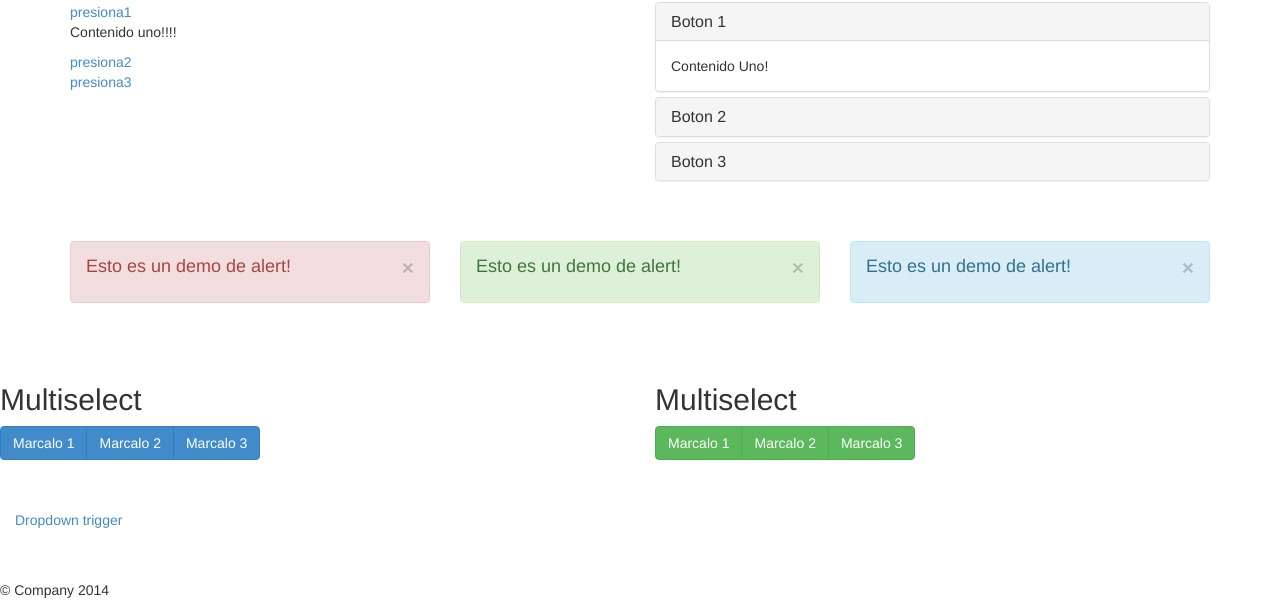
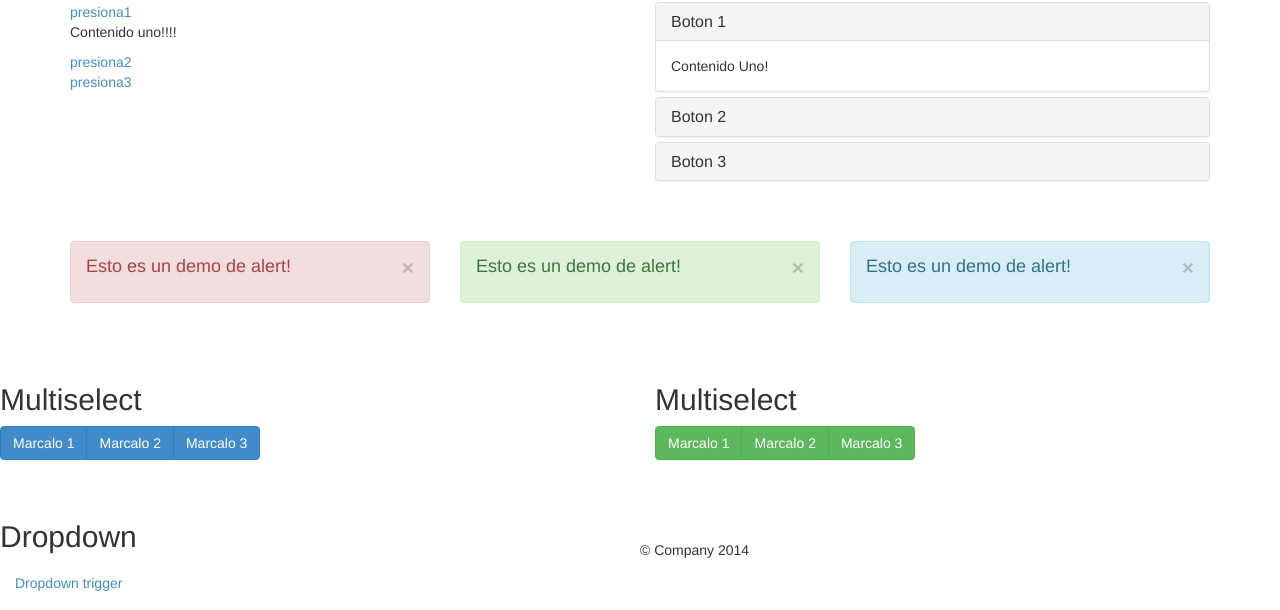
Before and after one commit to ninina31/workshop-bootstrap, a website: page app/index.html in a window 1280 px wide. Shown: the part 443-1053 px from the top of the page. Drawn offline with nearby package versions, Linux system fonts and the light colour scheme.

Commit message:
Cambio menor

```diff
--- a/app/index.html
+++ b/app/index.html
@@ -203,6 +203,8 @@
     <div class="row">
         <div class="col-sm-6">
 
+            <h2>Dropdown</h2>
+
             <ul class="nav nav-pills">
                 <li class="dropdown">
                     <a role="button" data-toggle="dropdown" href="#">Dropdown trigger</a>
@@ -213,7 +215,6 @@
                     </ul>
                 </li>
             </ul>
-        </div>
     </div>
 
     <br/>
```
